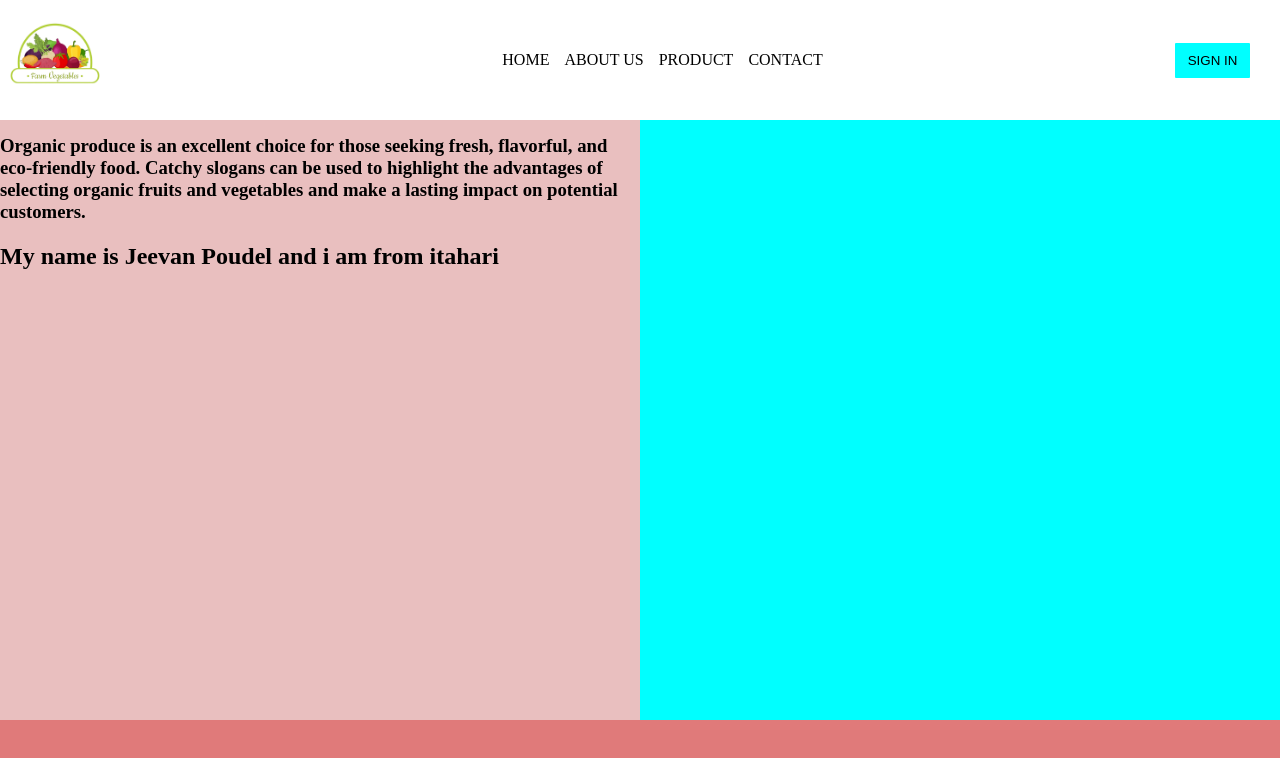
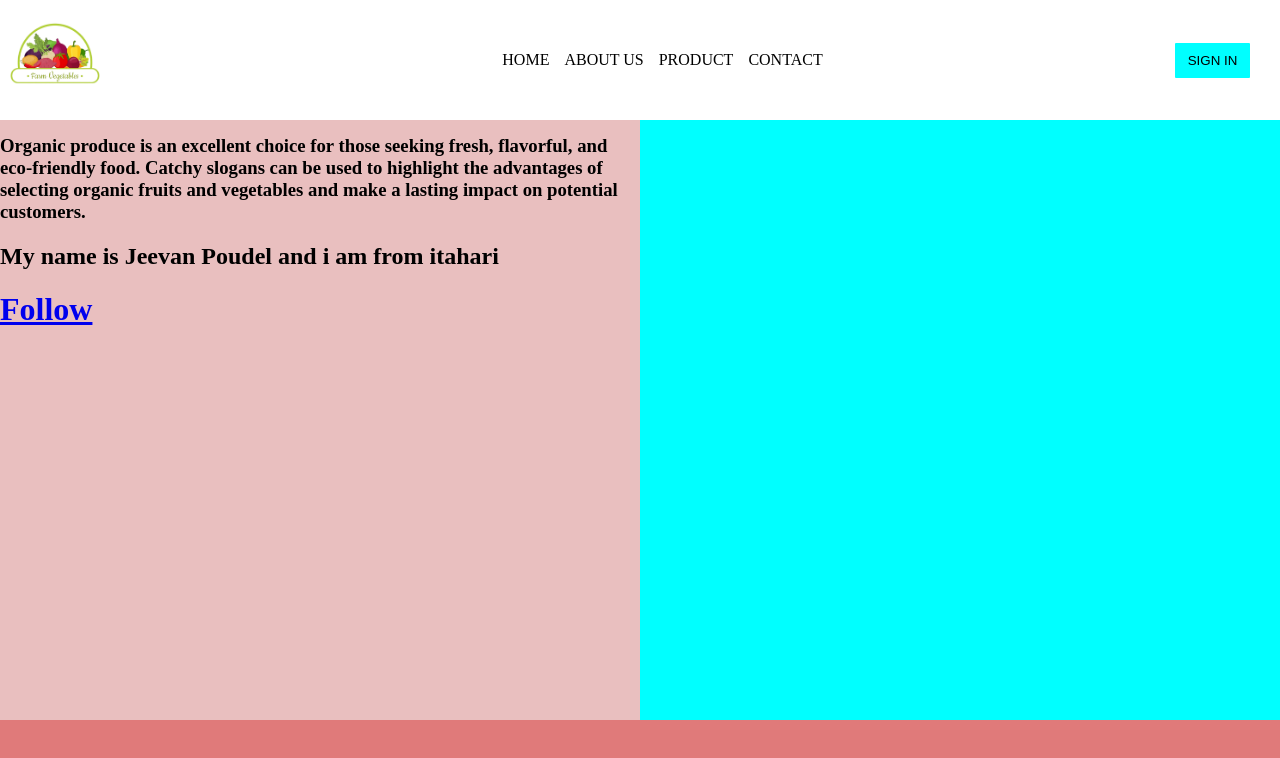
Before and after one commit to jeevan07854/React--BrandPage-Webapp, a React (Vite) app: page / in a window 1280 px wide. Shown: the top 758 px of the page. Built offline with nearby package versions, Linux system fonts and the light colour scheme.

Commit message:
update Hero.jsx and Hero.css

```diff
--- a/src/component/Hero.css
+++ b/src/component/Hero.css
@@ -17,6 +17,7 @@ body {
 }
 
 .hero-right {
+  overflow: hidden;
   height: 76vh;
   width: 50%;
   background-color: aqua;
--- a/src/component/Hero.jsx
+++ b/src/component/Hero.jsx
@@ -13,6 +13,9 @@ const Hero = () => {
           </h3>
 
           <h2>My name is Jeevan Poudel and i am from itahari</h2>
+          <h1>
+            <a href="#">Follow</a>
+          </h1>
         </div>
 
         <div className="hero-right"></div>
```
